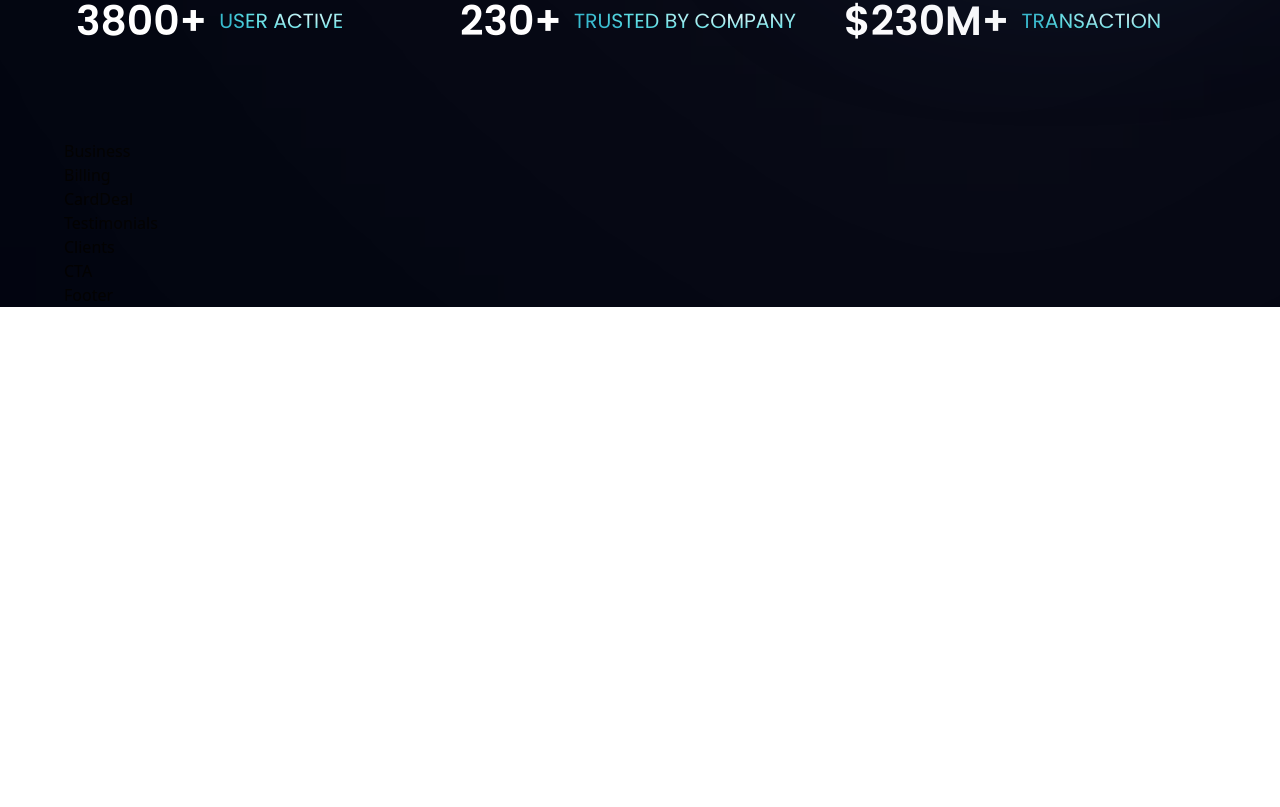
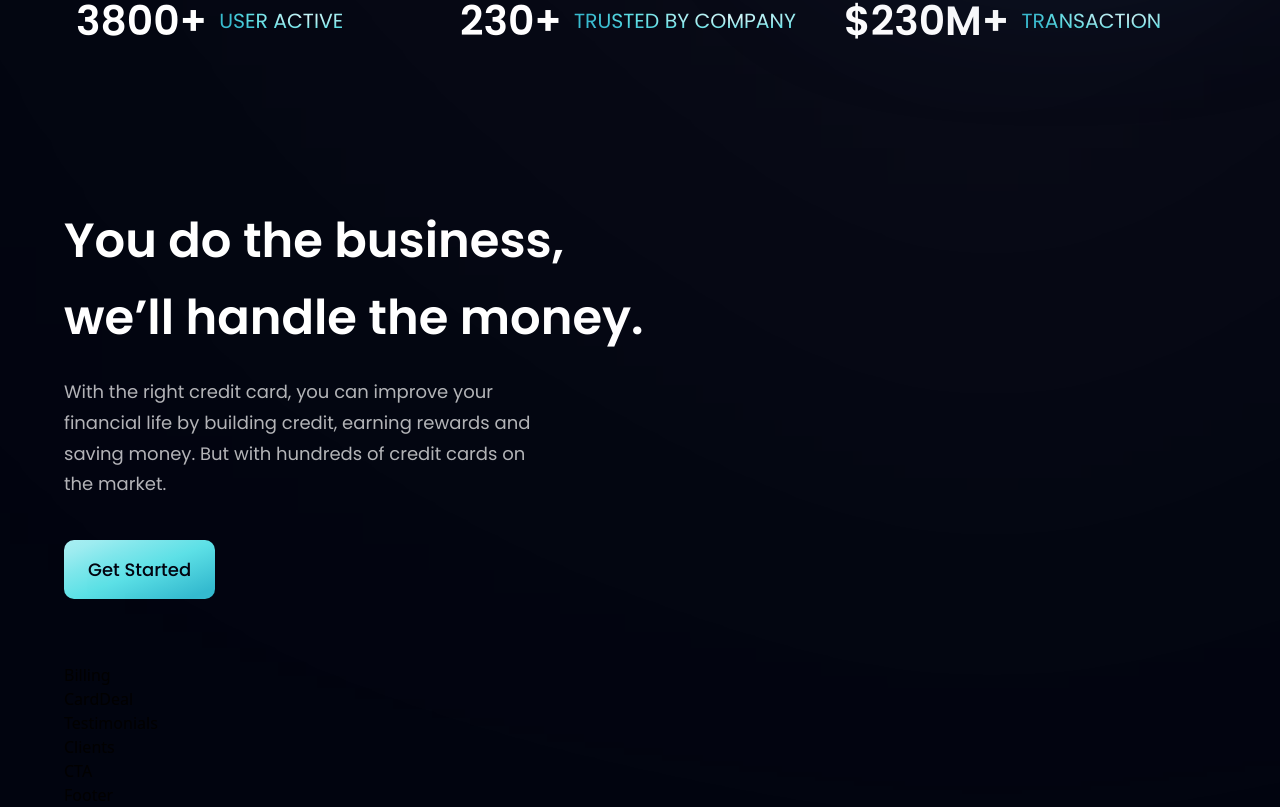
Before and after one commit to Carmel-Jane/UI-UX-modern-app, a React (Vite) app: page / in a window 1280 px wide. Shown: the part 806-1613 px from the top of the page. Before the commit the page ends 1113 px from the top, so only its background shows below. Built offline with nearby package versions, Linux system fonts and the light colour scheme.

Commit message:
business paragraph and button added to business component

```diff
--- a/src/components/Business.jsx
+++ b/src/components/Business.jsx
@@ -18,10 +18,23 @@
   </div>
 );
 
-const Business = () => {
-  return (
-    <div>Business</div>
-  )
-}
+const Business = () =>  (
+  <section id="features" className={layout.section}>
+    <div className={layout.sectionInfo}>
+      <h2 className={styles.heading2}>
+        You do the business, <br className="sm:block hidden" /> we’ll handle
+        the money.
+      </h2>
+      <p className={`${styles.paragraph} max-w-[470px] mt-5`}>
+        With the right credit card, you can improve your financial life by
+        building credit, earning rewards and saving money. But with hundreds
+        of credit cards on the market.
+      </p>
 
-export default Business
+      <Button styles={`mt-10`} />
+    </div>
+
+  </section>
+);
+
+export default Business;
```
